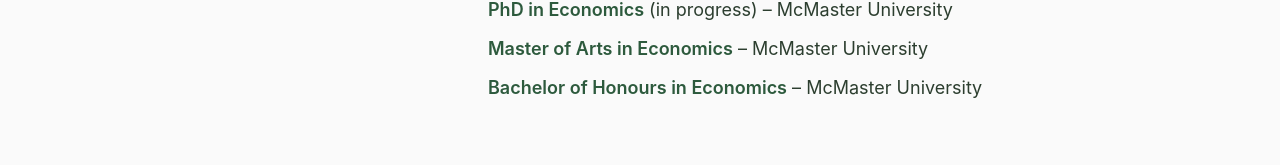
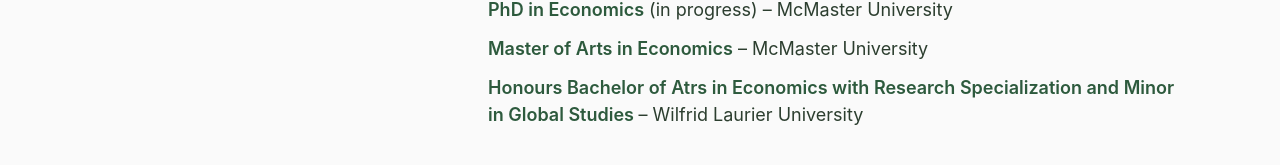
Before and after one commit to robbiemckercher97/academic-website, a Next.js app: page / in a window 1280 px wide. Shown: the part 591-756 px from the top of the page. Built offline with nearby package versions, Linux system fonts and the light colour scheme.

Commit message:
Update education details in index.tsx

```diff
--- a/pages/index.tsx
+++ b/pages/index.tsx
@@ -309,7 +309,7 @@ const Home: NextPage = () => {
               <ul className={styles.educationList}>
                 <li><strong>PhD in Economics</strong> (in progress) – McMaster University</li>
                 <li><strong>Master of Arts in Economics</strong> – McMaster University</li>
-                <li><strong>Bachelor of Honours in Economics</strong> – McMaster University</li>
+                <li><strong>Honours Bachelor of Atrs in Economics with Research Specialization and Minor in Global Studies </strong> – Wilfrid Laurier University</li>
               </ul>
             </div>
           </div>
```
